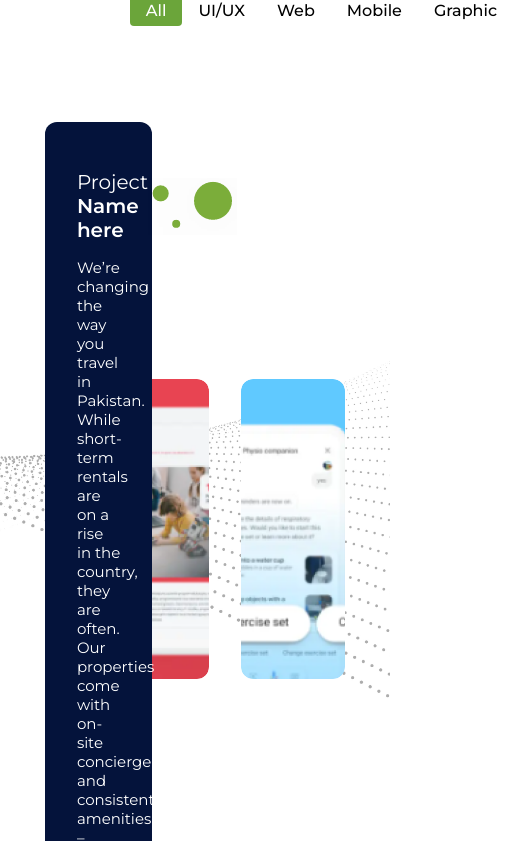
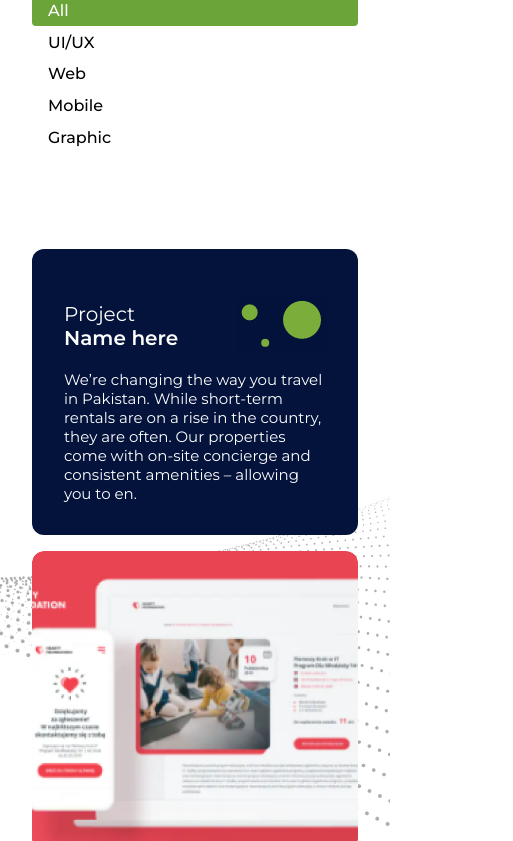
Before and after one commit to ibilalchaudhary/Aigron, a React (Vite) app: page /about_us in a window 390 px wide. Shown: the part 5703-6544 px from the top of the page, 513 px wide, since content can reach past the window. Built offline with nearby package versions, Linux system fonts and the light colour scheme.

Commit message:
responsive

```diff
--- a/src/App.scss
+++ b/src/App.scss
@@ -1555,6 +1555,7 @@ body {
   display: flex;
   align-items: center;
   justify-content: center;
+  flex-wrap: wrap;
   margin: 4em 0em;
 }
 .projects__container__content__projects__wrapper__img__card {
@@ -1573,7 +1574,7 @@ body {
   transition: 400ms ease-in-out;
 }
 .projects__container__content__projects__wrapper__img:hover {
-  transform: scale(1.06);
+  transform: scale(1.08);
   transition: 400ms ease-in-out;
 }
 .projects__container__content__projects__wrapper__card {
@@ -1663,6 +1664,21 @@ body {
   }
 }
 @media (max-width: 1050px) {
+  .projects__container__content__btn__wrapper {
+    width: 100%;
+  }
+  .projects__container__content__projects__wrapper__card {
+    width: 100%;
+    margin: 0px;
+    margin-bottom: 1em;
+  }
+  .projects__container__content__projects__wrapper {
+    justify-content: space-between;
+  }
+  .projects__container__content__projects__wrapper__img__card {
+    width: 49%;
+    margin: 0px;
+  }
   .more__than__software__house__container__content {
     flex-direction: column;
   }
@@ -1852,6 +1868,17 @@ body {
   }
 }
 @media (max-width: 550px) {
+  .projects__container__content__projects__wrapper__img__card {
+    width: 100%;
+    margin-bottom: 1em;
+  }
+  .projects__container__content__btn__wrapper {
+    flex-direction: column;
+  }
+  .projects__container__content__btn {
+    width: 100%;
+    text-align: start;
+  }
   .work__across__container__content__card {
     width: 50%;
     padding: 1em;
--- /dev/null
+++ b/src/components/ProjectCard.jsx
@@ -0,0 +1,44 @@
+import React from "react";
+import projectSvg from "../assets/projectSvg.png";
+import projectPic1 from "../assets/projectPic1.png";
+import projectPic2 from "../assets/projectPic2.png";
+
+export default function ProjectCard() {
+  return (
+    <div className="projects__container__content__projects__wrapper">
+      <div className="projects__container__content__projects__wrapper__card">
+        <div className="projects__container__content__projects__wrapper__card__header">
+          <div className="projects__container__content__projects__wrapper__card__heading">
+            Project
+            <span>Name here</span>
+          </div>
+          <img
+            src={projectSvg}
+            alt="projectSvg"
+            className="projects__container__content__projects__wrapper__card__svg"
+          />
+        </div>
+        <div className="projects__container__content__projects__wrapper__card__para">
+          We’re changing the way you travel in Pakistan. While short-term
+          rentals are on a rise in the country, they are often. Our properties
+          come with on-site concierge and consistent amenities – allowing you to
+          en.
+        </div>
+      </div>
+      <div className="projects__container__content__projects__wrapper__img__card">
+        <img
+          src={projectPic1}
+          alt="projectPic"
+          className="projects__container__content__projects__wrapper__img"
+        />
+      </div>
+      <div className="projects__container__content__projects__wrapper__img__card">
+        <img
+          src={projectPic2}
+          alt="projectPic"
+          className="projects__container__content__projects__wrapper__img"
+        />
+      </div>
+    </div>
+  );
+}
--- a/src/screens/AboutUs.jsx
+++ b/src/screens/AboutUs.jsx
@@ -6,9 +6,7 @@ import drivestoExcelPic from "../assets/drivestoExcelPic.png";
 import TestimonialSection from "../components/TestimonialSection";
 import partnerAward from "../assets/partnerAward.png";
 import ProjectNav from "../components/ProjectNav";
-import projectSvg from "../assets/projectSvg.png";
-import projectPic1 from "../assets/projectPic1.png";
-import projectPic2 from "../assets/projectPic2.png";
+import ProjectCard from "../components/ProjectCard";
 
 function IndustryPartnerCard() {
   return (
@@ -314,48 +312,14 @@ export default function AboutUs() {
               setSelect={setSelect}
             />
           </div>
-          <div className="projects__container__content__projects__wrapper">
-            <div className="projects__container__content__projects__wrapper__card">
-              <div className="projects__container__content__projects__wrapper__card__header">
-                <div className="projects__container__content__projects__wrapper__card__heading">
-                  Project
-                  <span>Name here</span>
-                </div>
-                <img
-                  src={projectSvg}
-                  alt="projectSvg"
-                  className="projects__container__content__projects__wrapper__card__svg"
-                />
-              </div>
-              <div className="projects__container__content__projects__wrapper__card__para">
-                We’re changing the way you travel in Pakistan. While short-term
-                rentals are on a rise in the country, they are often. Our
-                properties come with on-site concierge and consistent amenities
-                – allowing you to en.
-              </div>
-            </div>
-            <div className="projects__container__content__projects__wrapper__img__card">
-              <img
-                src={projectPic1}
-                alt="projectPic"
-                className="projects__container__content__projects__wrapper__img"
-              />
-            </div>
-            <div className="projects__container__content__projects__wrapper__img__card">
-              <img
-                src={projectPic2}
-                alt="projectPic"
-                className="projects__container__content__projects__wrapper__img"
-              />
-            </div>
-          </div>
+          <ProjectCard />
           <div
             style={{ marginBottom: 30 }}
             className="trending__job__container__view__all__footer"
           >
             <button className="trending__job__container__view__all">
               <div className="trending__job__container__view__all__heading">
-                View All
+                Load More
               </div>
 
               <svg
```
